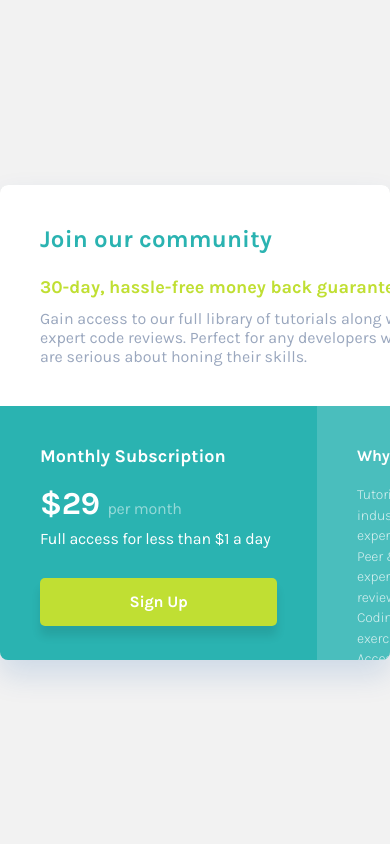
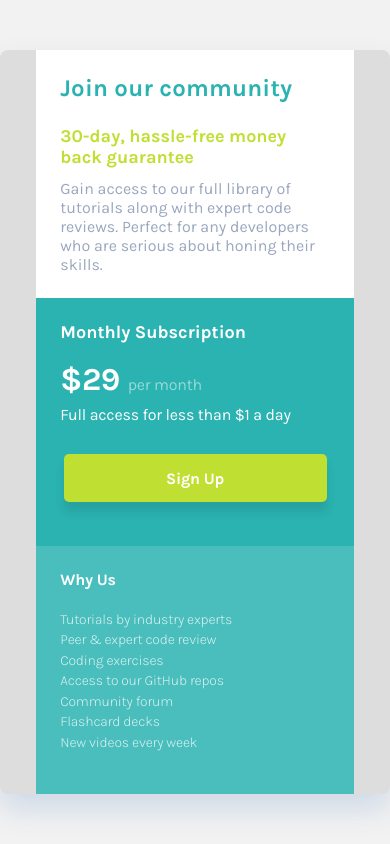
Before and after one commit to cthulhuscode/single-price-grid-component, a plain HTML site: page index.html in a window 390 px wide. Drawn offline with Linux system fonts and the light colour scheme.

Commit message:
doing it responsive

```diff
--- a/style.css
+++ b/style.css
@@ -12,6 +12,7 @@ body{
   display: flex;
   align-items: center;
   justify-content: center;
+
   background-color: #F2F2F2;
 }
 
@@ -20,8 +21,8 @@ body{
   height: 475px;
 
   display: grid;
-  grid-template-columns: 1fr 1fr;
-  grid-template-rows: 1fr calc(475px - 215px);
+  grid-template-columns: repeat(auto-fit, minmax(317.5px, 1fr));
+  grid-auto-rows: 1fr;
 
   background-color: #ddd;
   overflow: hidden;
@@ -169,3 +170,25 @@ body{
   opacity: 0.15;
   position: absolute;
 }
+
+@media screen and (max-width: 640px){
+  .container{
+    place-content: center;
+    grid-template-columns: minmax(280px, 317.5px);
+    grid-auto-rows: 1fr;
+    height: auto;
+  }
+
+  .item{
+    padding: 24px;
+  }
+
+  .item-1{
+    grid-area: 1 / 1 / 1 / 2;
+  }
+
+  .item-2 > button{
+    width: 263px;
+    margin: 0 auto;
+  }
+}
```
